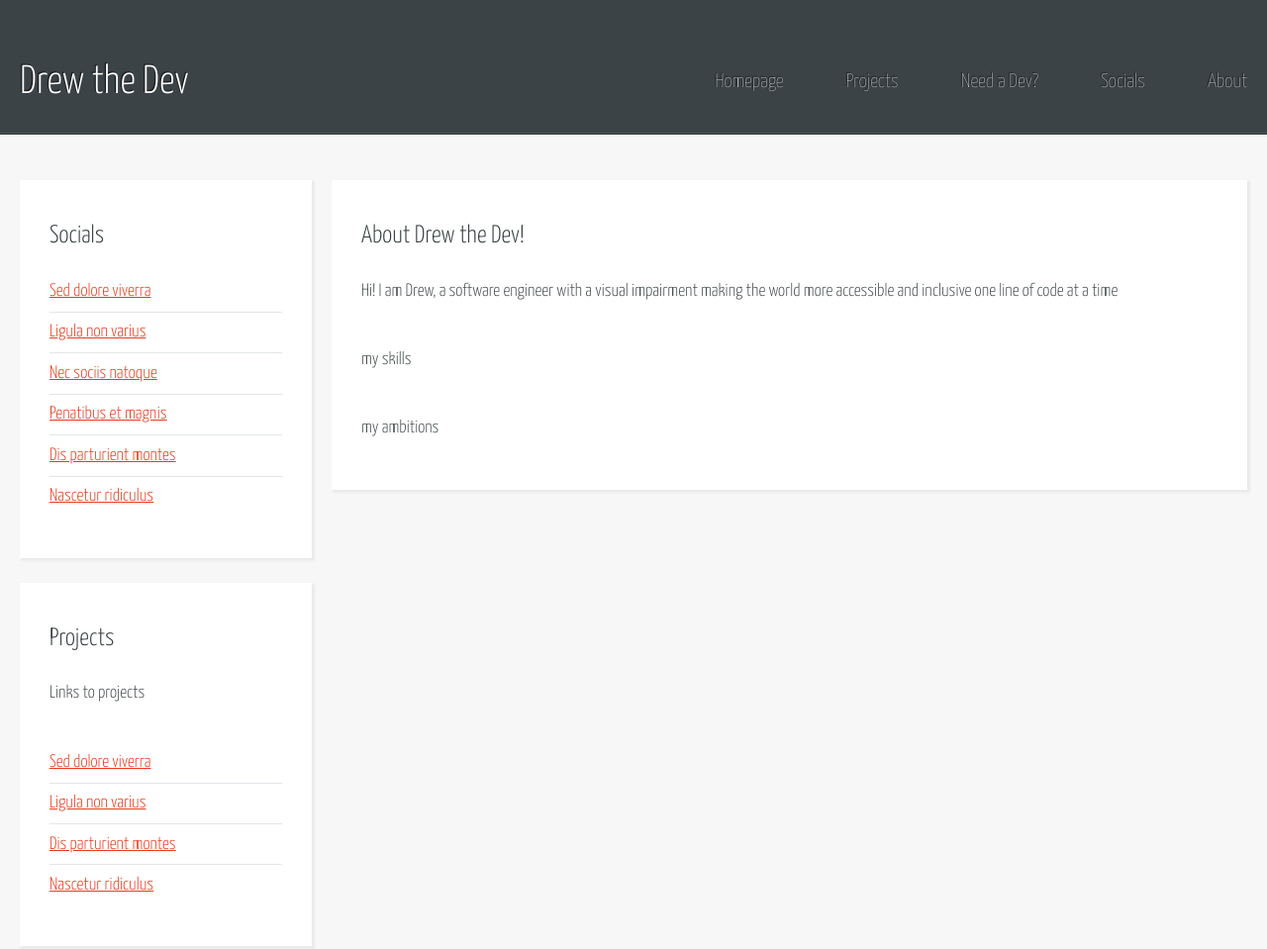
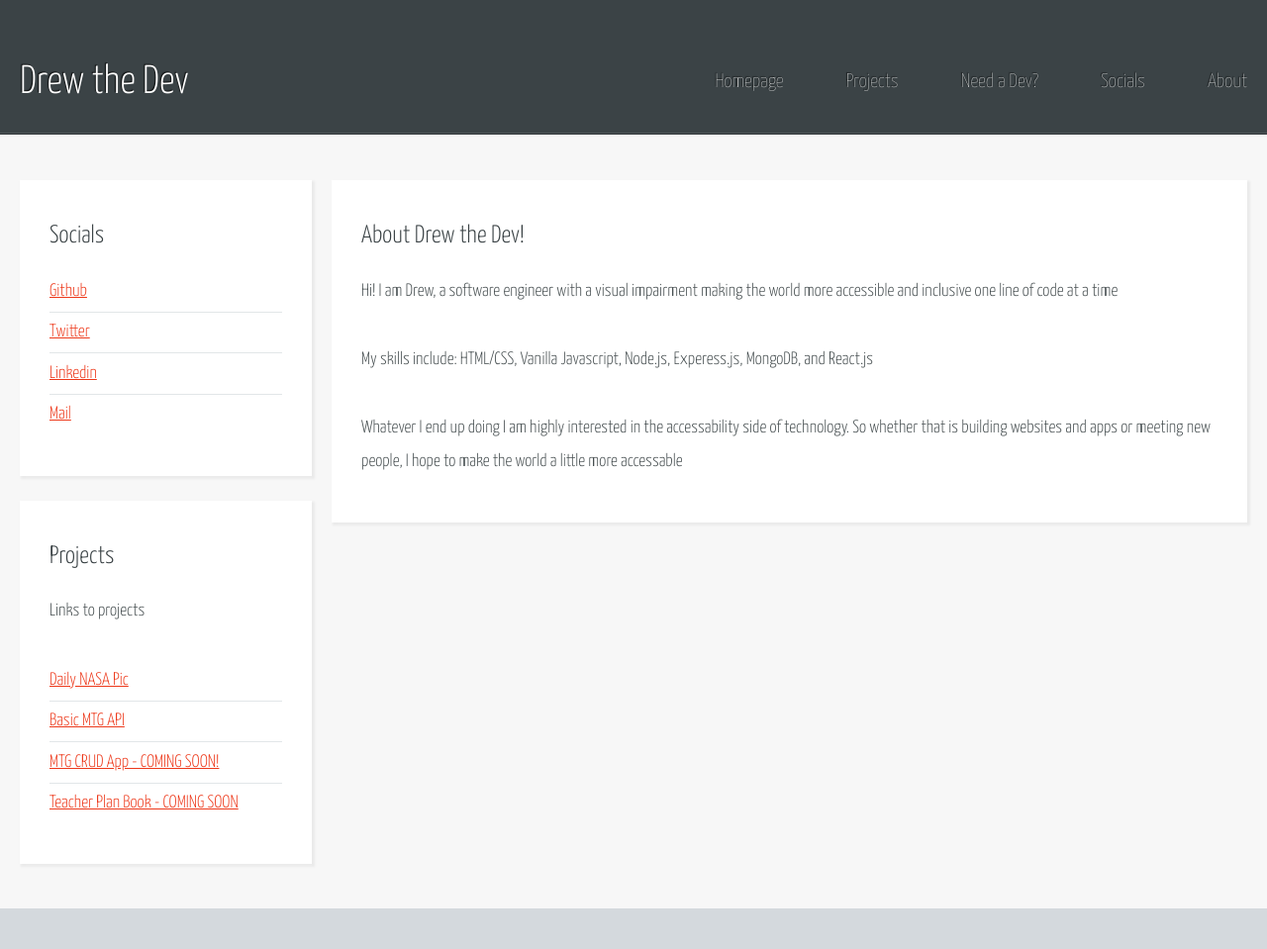
Before and after one commit to apedley2006/portfolio, a plain HTML site: page about.html in a window 1280 px wide. Shown: the top 959 px of the page at 99% size. Drawn offline with Linux system fonts and the light colour scheme.

Commit message:
updated about page

```diff
--- a/about.html
+++ b/about.html
@@ -6,7 +6,7 @@
 -->
 <html>
 	<head>
-		<title>Two Column 2 - Halcyonic by HTML5 UP</title>
+		<title>About</title>
 		<meta charset="utf-8" />
 		<meta name="viewport" content="width=device-width, initial-scale=1, user-scalable=no" />
 		<link rel="stylesheet" href="assets/css/main.css" />
@@ -50,12 +50,10 @@
 											<h2>Socials</h2>
 										</header>
 										<ul class="link-list">
-											<li><a href="#">Sed dolore viverra</a></li>
-											<li><a href="#">Ligula non varius</a></li>
-											<li><a href="#">Nec sociis natoque</a></li>
-											<li><a href="#">Penatibus et magnis</a></li>
-											<li><a href="#">Dis parturient montes</a></li>
-											<li><a href="#">Nascetur ridiculus</a></li>
+											<li><a href="https://github.com/apedley2006" target="_blank">Github</a></li>
+											<li><a href="https://twitter.com/apedley2006" target="_blank">Twitter</a></li>
+											<li><a href="https://www.linkedin.com/in/apedley2006/" target="_blank">Linkedin</a></li>
+											<li><a href="mailto: apedley2006@gmail.com" target="_blank">Mail</a></li>
 										</ul>
 									</section>
 									<section>
@@ -66,10 +64,10 @@
 											Links to projects
 										</p>
 										<ul class="link-list">
-											<li><a href="#">Sed dolore viverra</a></li>
-											<li><a href="#">Ligula non varius</a></li>
-											<li><a href="#">Dis parturient montes</a></li>
-											<li><a href="#">Nascetur ridiculus</a></li>
+											<li><a href="https://deft-flan-9c82ef.netlify.app/" target="_blank">Daily NASA Pic</a></li>
+											<li><a href="https://simple-mtg-api.herokuapp.com/" target="_blank">Basic MTG API</a></li>
+											<li><a href="#">MTG CRUD App - COMING SOON!</a></li>
+											<li><a href="#">Teacher Plan Book - COMING SOON</a></li>
 										</ul>
 									</section>
 
@@ -80,15 +78,21 @@
 									<section>
 										<header>
 											<h2>About Drew the Dev!</h2>
-
 										</header>
-										<p>Hi! I am Drew, a software engineer with a visual impairment making the world more accessible and inclusive one line of code at a time</p>
-
-										<p>
-											my skills
+										<p>Hi! I am Drew, a software engineer with a visual impairment making the world more accessible and inclusive one line of code at a time
 										</p>
 										<p>
-											my ambitions
+											My skills include:
+											HTML/CSS,
+											Vanilla Javascript,
+											Node.js,
+											Experess.js,
+											MongoDB,
+											and
+											React.js
+										</p>
+										<p>
+											Whatever I end up doing I am highly interested in the accessability side of technology. So whether that is building websites and apps or meeting new people, I hope to make the world a little more accessable
 										</p>
 
 									</section>
--- a/assets/css/main.css
+++ b/assets/css/main.css
@@ -1663,6 +1663,14 @@ input, select, textarea {
 
 		#content .check-list li {
 			border-bottom: solid 1px #e2e6e8;
+		}
+
+		input {
+			width: 100%;
+		}
+
+		textarea {
+			width: 100%;
 		}
 
 /* Footer */
```
Also changed, not shown: dev.html (+5 -5 lines), index.html (+2 -2 lines), projects.html (+3 -3 lines), images/Magicthegathering.png (added).
